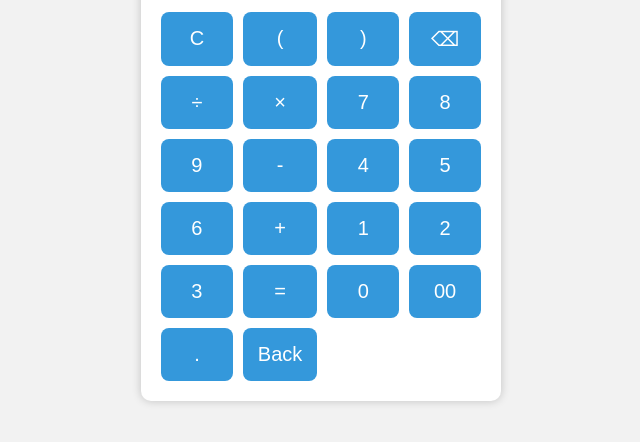
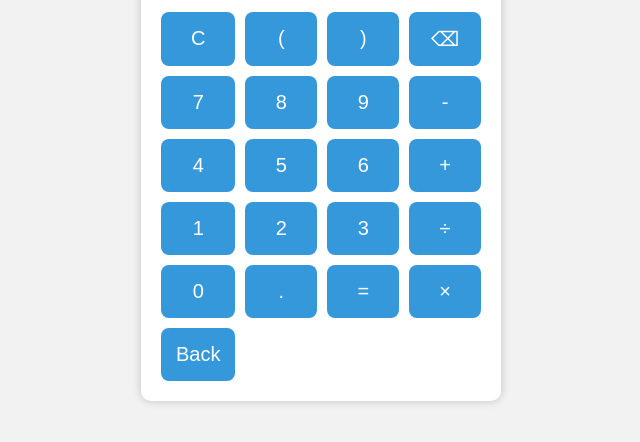
Before and after one commit to ahmad-shuja911/calculator, a plain HTML site: page index.html in a window 1280 px wide. Shown: the part 278-720 px from the top of the page, without its empty margins (319-959 px from the left). Drawn offline with Linux system fonts and the light colour scheme.

Commit message:
2nd commit

```diff
--- a/index.html
+++ b/index.html
@@ -19,10 +19,7 @@
             <button onclick="clearDisplay()">C</button>
             <button onclick="addNum('(')">(</button>
             <button onclick="addNum(')')">)</button>
-
             <button onclick="backspace()">⌫</button>
-            <button onclick="addNum('/')">÷</button>
-            <button onclick="addNum('*')">×</button>
 
             <button onclick="addNum('7')">7</button>
             <button onclick="addNum('8')">8</button>
@@ -37,11 +34,16 @@
             <button onclick="addNum('1')">1</button>
             <button onclick="addNum('2')">2</button>
             <button onclick="addNum('3')">3</button>
+            <button onclick="addNum('/')">÷</button>
+            <button onclick="addNum('0')">0</button>
+            <button onclick="addNum('.')">.</button>
             <button rowspan="2" onclick="calculate()">=</button>
+            <button onclick="addNum('*')">×</button>
 
-            <button onclick="addNum('0')">0</button>
-            <button onclick="addNum('00')">00</button>
-            <button onclick="addNum('.')">.</button>
+
+
+
+
             <button onclick="showHistory()">Back</button>
         </div>
 
```
Also changed, not shown: script.js (+0 -10 lines).
